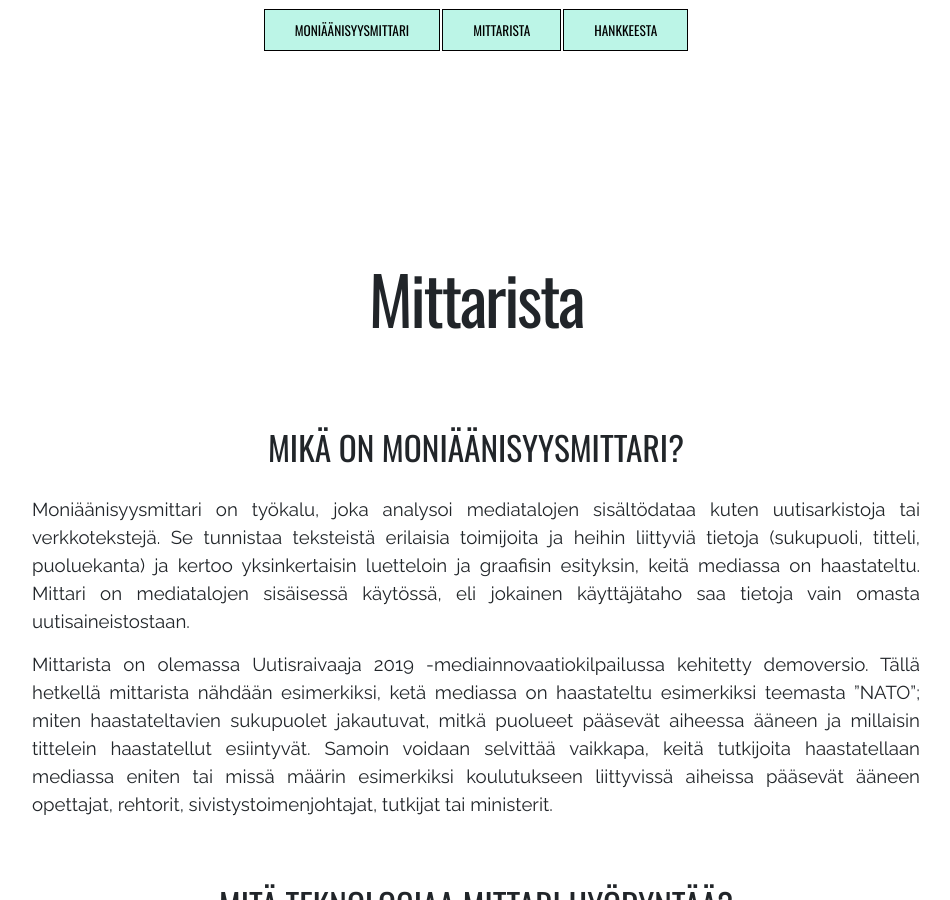
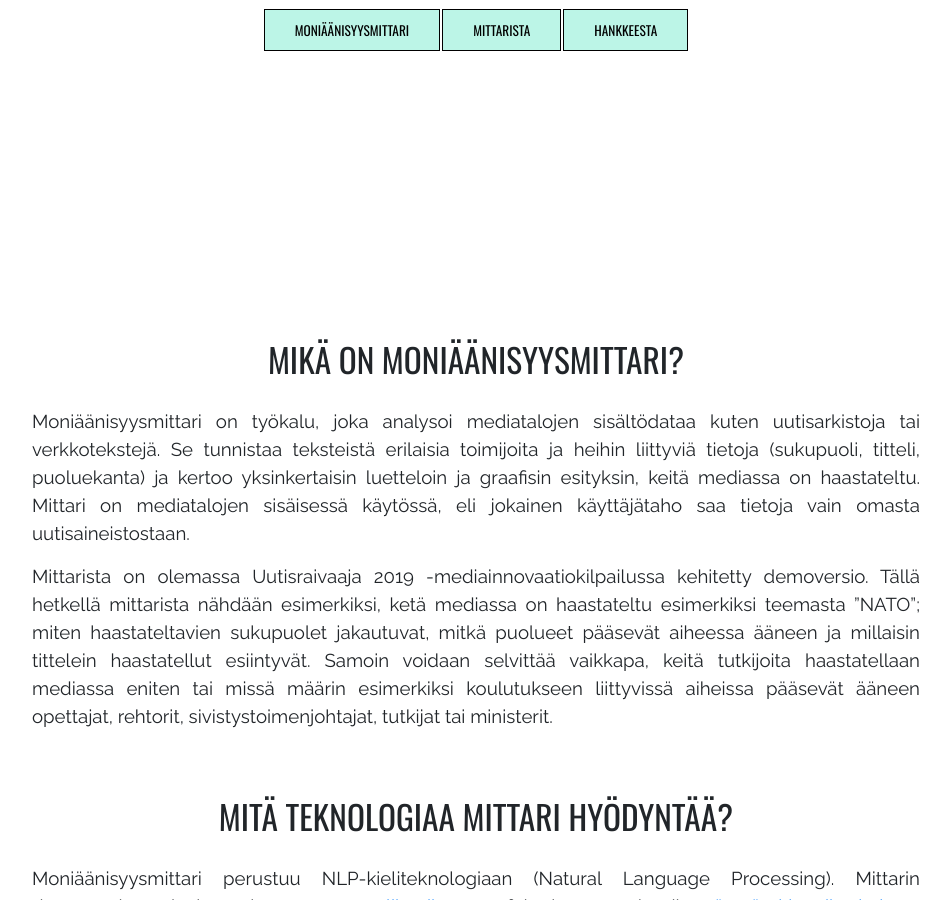
Before and after one commit to Sopiva-Sovittelujournalistit/moniaanisyysmittari-pages, a Jekyll site: the page built from mittari.md, in a window 1280 px wide and 900 px high. Shown: the whole window, without its empty margins (164-1114 px from the left). Built offline with Jekyll 4.4.1, drawn with Linux system fonts in a browser that asks for light colours.

Commit message:
Layout: Removed page title <h1>. Page

```diff
--- a/_layouts/page.html
+++ b/_layouts/page.html
@@ -3,7 +3,6 @@
 <div class="container-fluid mittari-section-div" style="padding-top: 20vh;">
     <div class="container">
         <div class="justify-content-center">
-            <center><h1>{{page.title}}</h1></center>
             <p>{{content}}</p>
         </div>
     </div>
```
